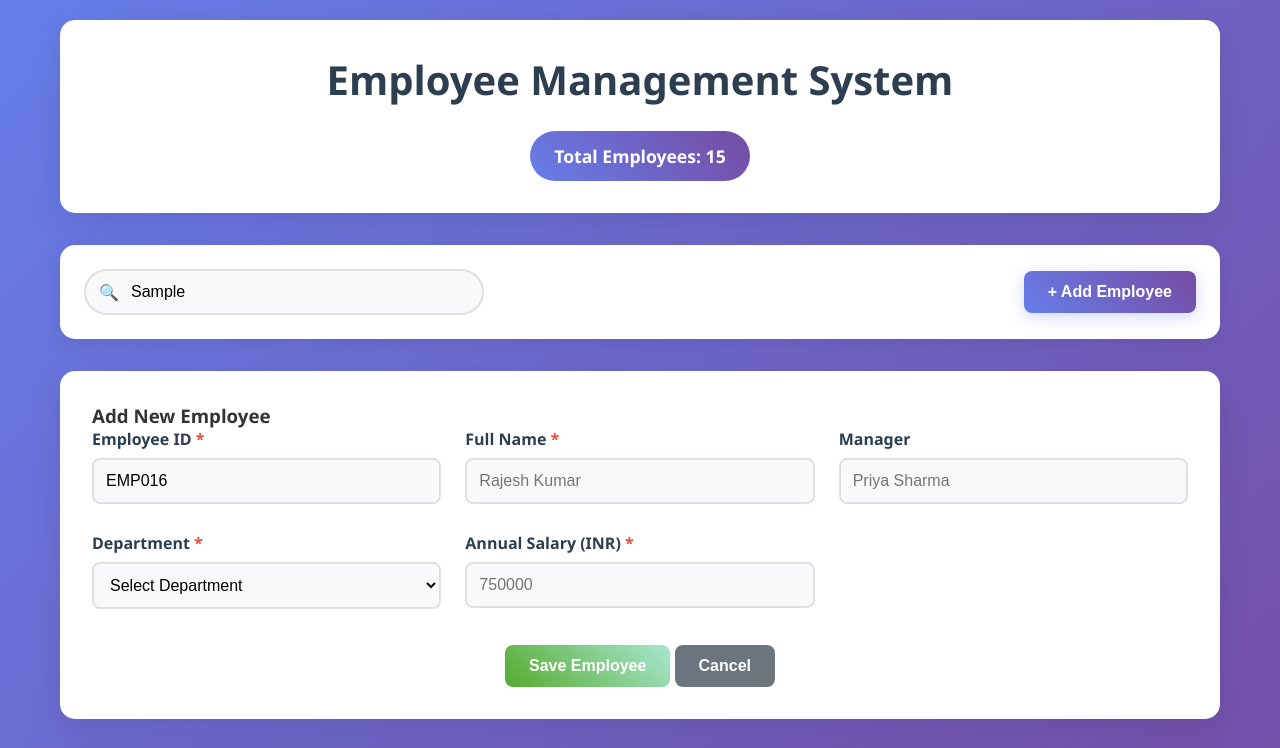
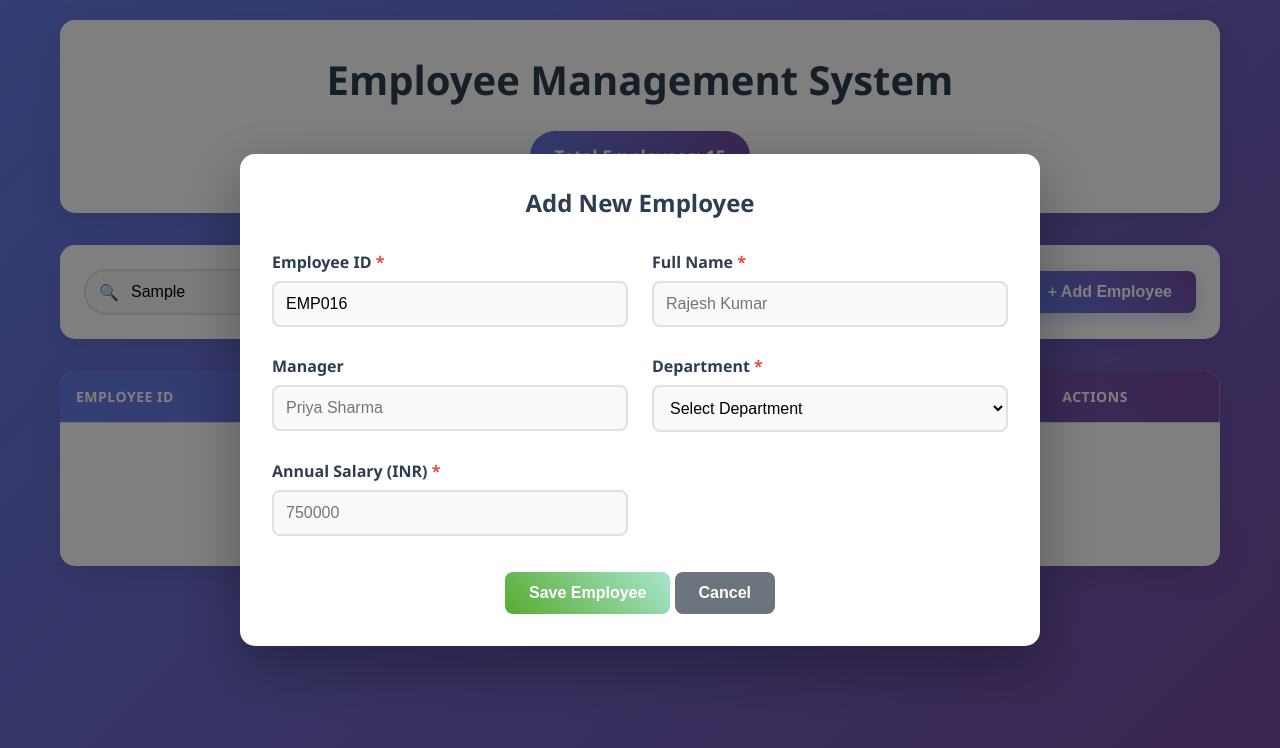
Before and after one commit to ciaindia/ems, a plain HTML site: page index.html in a window 1280 px wide. Both pictures are taken after typing "Sample" into the empty fields and a click on the button "+ Add Employee". Shown: the top 748 px of the page. Drawn offline with Linux system fonts and the light colour scheme.

Commit message:
Update index.html

```diff
--- a/index.html
+++ b/index.html
@@ -163,29 +163,43 @@
             background: #5a6268;
         }
 
-        .form-container {
+        .form-modal {
+            position: fixed;
+            top: 0;
+            left: 0;
+            width: 100%;
+            height: 100%;
+            background: rgba(0, 0, 0, 0.5);
+            display: none;
+            align-items: center;
+            justify-content: center;
+            z-index: 1000;
+        }
+
+        .form-modal.active {
+            display: flex;
+        }
+
+        .form-modal-content {
             background: white;
             padding: 2rem;
             border-radius: 15px;
-            margin-bottom: 2rem;
-            box-shadow: 0 8px 32px rgba(0, 0, 0, 0.1);
-            display: none;
+            max-width: 800px;
+            width: 95%;
+            max-height: 90vh;
+            overflow-y: auto;
+            box-shadow: 0 20px 60px rgba(0, 0, 0, 0.3);
         }
 
-        .form-container.active {
-            display: block;
-            animation: slideDown 0.3s ease;
+        .form-modal h3 {
+            text-align: center;
+            margin-bottom: 2rem;
+            color: #2c3e50;
+            font-size: 1.5rem;
         }
 
-        @keyframes slideDown {
-            from {
-                opacity: 0;
-                transform: translateY(-20px);
-            }
-            to {
-                opacity: 1;
-                transform: translateY(0);
-            }
+        .form-container {
+            display: none;
         }
 
         .form-grid {
@@ -618,8 +632,9 @@
             </button>
         </div>
 
-        <!-- Employee Form -->
-        <div class="form-container" id="employeeForm">
+        <!-- Employee Form Modal -->
+        <div class="form-modal" id="employeeFormModal">
+            <div class="form-modal-content">
                 <h3 id="formTitle">Add New Employee</h3>
                 <form id="employeeFormElement" onsubmit="handleSubmit(event)">
                     <div class="form-grid">
@@ -662,9 +677,10 @@
                     </div>
                     <div style="text-align: center;">
                         <button type="submit" class="btn btn-success">Save Employee</button>
-                    <button type="button" class="btn btn-secondary" onclick="hideForm()">Cancel</button>
+                        <button type="button" class="btn btn-secondary" onclick="hideFormModal()">Cancel</button>
                     </div>
                 </form>
+            </div>
         </div>
 
         <!-- Employee Table -->
@@ -943,17 +959,17 @@
             return `₹${result}`;
         }
 
-        // Show add form
+        // Show add form modal
         function showAddForm() {
             editingEmployeeId = null;
             document.getElementById('formTitle').textContent = 'Add New Employee';
             document.getElementById('employeeFormElement').reset();
             clearErrors();
-            document.getElementById('employeeForm').classList.add('active');
+            document.getElementById('employeeFormModal').classList.add('active');
             document.getElementById('employeeId').value = generateEmployeeId();
         }
 
-        // Show edit form
+        // Show edit form modal
         function editEmployee(employeeId) {
             const employee = employees.find(emp => emp.employee_id === employeeId);
             if (!employee) return;
@@ -968,13 +984,18 @@
             document.getElementById('employeeSalary').value = employee.salary;
 
             clearErrors();
-            document.getElementById('employeeForm').classList.add('active');
+            document.getElementById('employeeFormModal').classList.add('active');
         }
 
-        // Hide form
+        // Hide form modal
+        function hideFormModal() {
+            document.getElementById('employeeFormModal').classList.remove('active');
+            editingEmployeeId = null;
+        }
+
+        // Hide form (deprecated - keeping for backward compatibility)
         function hideForm() {
-            document.getElementById('employeeForm').classList.remove('active');
-            editingEmployeeId = null;
+            hideFormModal();
         }
 
         // Handle form submission
@@ -1054,7 +1075,7 @@
         function addEmployee(employeeData) {
             employees.push(employeeData);
             saveEmployees();
-            hideForm();
+            hideFormModal();
             showAlert('Employee added successfully!', 'success');
 
             // Update filtered list and render
@@ -1072,7 +1093,7 @@
             if (index !== -1) {
                 employees[index] = employeeData;
                 saveEmployees();
-                hideForm();
+                hideFormModal();
                 showAlert('Employee updated successfully!', 'success');
 
                 // Update filtered list and render
```
Lines whose indentation alone changed are shown as unchanged.
